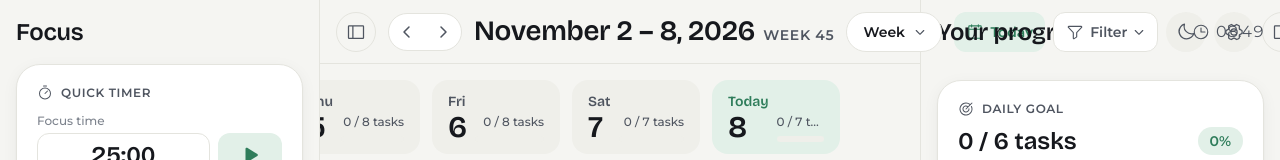
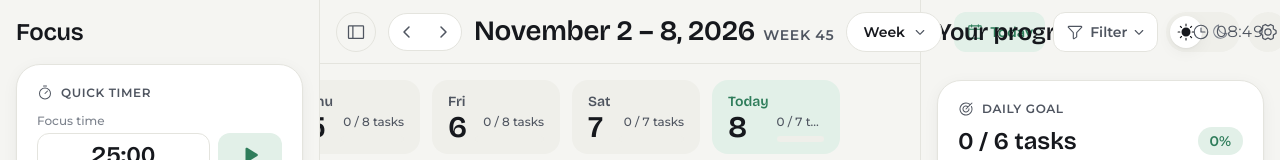
Before and after one commit to Nin10820/CS2-Habit-tracker, a React (Vite) app: page / in a window 1280 px wide. Shown: the top 160 px of the page. Built offline with nearby package versions, Linux system fonts and the light colour scheme.

Commit message:
Quick light/dark switch (sun | moon) in the top bar
Co-Authored-By: Claude Opus 5.5 <noreply@anthropic.com>

```diff
--- a/src/App.tsx
+++ b/src/App.tsx
@@ -83,13 +83,30 @@ export default function App() {
   const todayItems = itemsForDay(data, today)
 
   const themeBtn = (
-    <button
-      onClick={() => setTheme(isDark ? "light" : "dark")}
-      aria-label={isDark ? "Switch to light theme" : "Switch to dark theme"}
-      className={`${iconBtn} bg-surface-2`}
-    >
-      {isDark ? <Sun size={20} /> : <Moon size={20} />}
-    </button>
+    // Quick light / dark switch. "Follow the system" stays in Settings.
+    <div role="radiogroup" aria-label="Theme" className="flex h-10 shrink-0 items-center gap-0.5 rounded-full bg-surface-2 p-1">
+      {(
+        [
+          ["light", "Light", Sun],
+          ["dark", "Dark", Moon],
+        ] as const
+      ).map(([value, label, Icon]) => {
+        const on = value === "dark" ? isDark : !isDark
+        return (
+          <button
+            key={value}
+            role="radio"
+            aria-checked={on}
+            aria-label={`${label} theme`}
+            title={`${label} theme`}
+            onClick={() => setTheme(value)}
+            className={`press grid size-8 place-items-center rounded-full transition-colors ${on ? "bg-surface text-ink shadow-card" : "text-ink-3"}`}
+          >
+            <Icon size={18} weight={on ? "fill" : "regular"} />
+          </button>
+        )
+      })}
+    </div>
   )
   const settingsBtn = (
     <button onClick={() => setSheet({ kind: "settings" })} aria-label="Settings" className={`${iconBtn} bg-surface-2`}>
```
